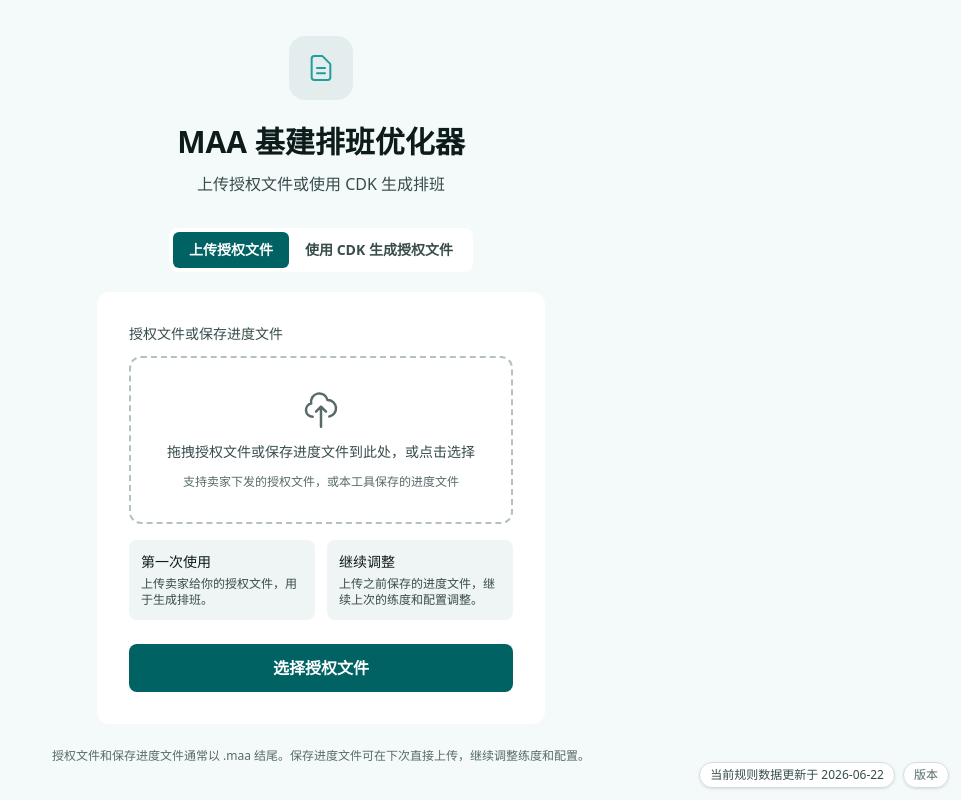
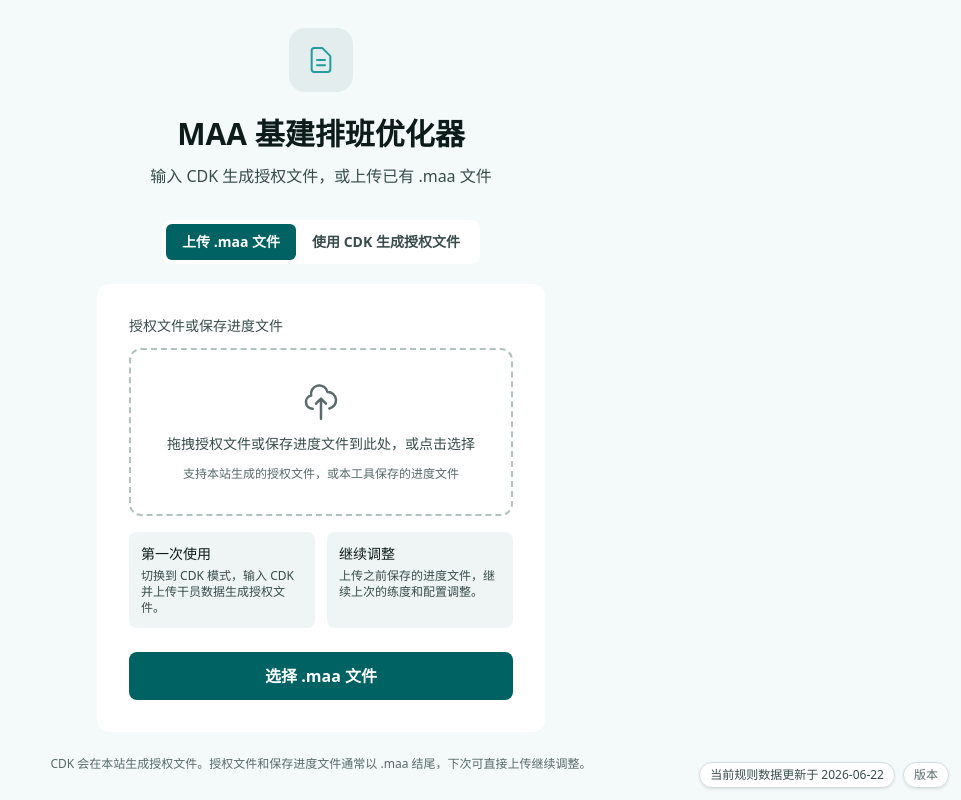
Before and after one commit to ntgmc/goofish-infrast-public, a React (Vite) app: page / in a window 1280 px wide. Both pictures are taken after a click on the button "一键生成排班". Shown: the whole page, without its empty margins (319-1280 px from the left). Built offline with nearby package versions, Linux system fonts and the light colour scheme; no server answers; the HTML template or start-up script is replaced by a standard one.

Commit message:
fix: align CDK license generation copy

```diff
--- a/src/lib/build-meta.ts
+++ b/src/lib/build-meta.ts
@@ -1,8 +1,8 @@
 // Auto-generated by scripts/generate-data.mjs
 // Do not edit this file directly.
 export const APP_BUILD_META = {
-  "frontend_version": "1.0.71",
-  "backend_version": "1.0.71",
+  "frontend_version": "1.0.73",
+  "backend_version": "1.0.73",
   "data_version": "data.0db7627899dd",
   "generated_at": "2026-06-22T10:51:45.732Z",
   "source_summary": "source=netlify/functions/efficiency-data.json; sha256=0db7627899dd; workplaces=14; trading_rule_groups=7; manufacturing_rule_groups=9; control_center_rules=13",
--- a/src/lib/license.ts
+++ b/src/lib/license.ts
@@ -48,7 +48,7 @@
     ok: false,
     error: {
       code: "INVALID_PREFIX",
-      message: "无法识别这个文件。请上传卖家下发的授权文件，或本工具保存的进度文件。",
+      message: "无法识别这个文件。请上传本站生成的授权文件，或本工具保存的进度文件。",
     },
   };
 }
--- a/src/pages/LandingPage.tsx
+++ b/src/pages/LandingPage.tsx
@@ -22,8 +22,8 @@
 const workflow = [
   {
     title: '准备数据',
-    description: '上传授权文件，或用 CDK 加 MAA 导出的干员数据文件生成授权文件。',
-    detail: '按页面提示上传文件，就能进入生成流程。',
+    description: '输入 CDK 并上传 MAA 导出的干员数据，在网站上生成授权文件。',
+    detail: '已有授权文件或保存进度文件时，也可以直接上传继续使用。',
   },
   {
     title: '计算方案',
@@ -45,7 +45,7 @@
 const screenshotSlots = [
   {
     title: '上传与 CDK 入口',
-    description: '进入工具后可以直接上传授权文件，也可以切换到 CDK 模式生成授权文件，适合首次使用和继续调整两种场景。',
+    description: '首次使用输入 CDK 生成授权文件；已有 .maa 文件时可直接上传，适合继续调整。',
     src: '/assets/previews/upload-entry.png',
   },
   {
@@ -107,7 +107,7 @@
                 一键生成可导入 MAA 的基建排班
               </h1>
               <p className="mt-6 max-w-[58ch] text-base leading-8 text-white/66 sm:text-lg">
-                上传授权文件或通过 CDK 生成授权文件，工具会自动计算干员、房间和无人机配置，直接导出可执行的排班 JSON。
+                输入 CDK 生成授权文件，或上传已有 .maa 文件。工具会自动计算干员、房间和无人机配置，直接导出可执行的排班 JSON。
               </p>
 
               <div className="mt-8 flex flex-col gap-3 sm:flex-row">
@@ -230,7 +230,7 @@
                 <div>
                   <p className="text-sm font-medium text-cyan-100">准备进入工具</p>
                   <h2 className="mt-3 max-w-2xl text-3xl font-semibold leading-tight tracking-[-0.02em] text-white sm:text-4xl">
-                    已经有授权文件或 CDK 时，可以直接开始
+                    拿到 CDK 或已有 .maa 文件时，可以直接开始
                   </h2>
                 </div>
                 <button
@@ -293,7 +293,7 @@
         <div className="border-b border-white/10 p-5 lg:border-b-0 lg:border-r">
           <p className="text-sm font-semibold text-white">从数据到排班文件</p>
           <div className="mt-5 space-y-4">
-            <PreviewRow label="输入" value="授权文件 / CDK" tone="cyan" index={0} />
+            <PreviewRow label="输入" value="CDK / .maa 文件" tone="cyan" index={0} />
             <PreviewRow label="计算" value="自动计算最优排班方案" tone="violet" index={1} />
             <PreviewRow label="输出" value="MAA 排班 JSON" tone="emerald" index={2} />
           </div>
--- a/src/pages/UploadPage.tsx
+++ b/src/pages/UploadPage.tsx
@@ -29,7 +29,7 @@
             MAA 基建排班优化器
           </h1>
           <p className="text-base text-ink-secondary">
-            上传授权文件或使用 CDK 生成排班
+            输入 CDK 生成授权文件，或上传已有 .maa 文件
           </p>
           <BuildMetaStrip placement="corner" />
         </div>
@@ -38,7 +38,7 @@
 
         <div className="mb-5 flex justify-center">
           <div className="inline-flex rounded-lg bg-surface-1 p-1">
-            <ModeButton label="上传授权文件" active={mode === 'license'} onClick={() => setMode('license')} />
+            <ModeButton label="上传 .maa 文件" active={mode === 'license'} onClick={() => setMode('license')} />
             <ModeButton label="使用 CDK 生成授权文件" active={mode === 'cdk'} onClick={() => setMode('cdk')} />
           </div>
         </div>
@@ -50,7 +50,7 @@
         )}
 
         <p className="mt-6 text-center text-xs text-ink-muted">
-          授权文件和保存进度文件通常以 .maa 结尾。保存进度文件可在下次直接上传，继续调整练度和配置。
+          CDK 会在本站生成授权文件。授权文件和保存进度文件通常以 .maa 结尾，下次可直接上传继续调整。
         </p>
       </div>
     </div>
@@ -155,7 +155,7 @@
                 拖拽授权文件或保存进度文件到此处，或点击选择
               </p>
               <p className="text-xs text-ink-muted">
-                支持卖家下发的授权文件，或本工具保存的进度文件
+                支持本站生成的授权文件，或本工具保存的进度文件
               </p>
               {selectedFileName && (
                 <p className="text-xs font-medium text-brand-400">
@@ -177,7 +177,7 @@
             <div className="rounded-lg bg-surface-2/60 p-3">
               <p className="text-sm font-medium text-ink-primary">第一次使用</p>
               <p className="mt-1 text-xs text-ink-secondary">
-                上传卖家给你的授权文件，用于生成排班。
+                切换到 CDK 模式，输入 CDK 并上传干员数据生成授权文件。
               </p>
             </div>
             <div className="rounded-lg bg-surface-2/60 p-3">
@@ -194,7 +194,7 @@
           disabled={loading}
           className="w-full rounded-lg bg-brand-600 px-6 py-3 font-semibold text-white transition-colors duration-150 hover:bg-brand-500 disabled:bg-surface-3 disabled:text-ink-muted"
         >
-          {loading ? '验证中...' : selectedFileName ? '验证并进入' : '选择授权文件'}
+          {loading ? '验证中...' : selectedFileName ? '验证并进入' : '选择 .maa 文件'}
         </button>
       </div>
     </div>
@@ -354,7 +354,7 @@
           disabled={loading || !confirmed || !operators || !code.trim() || !configValidation.ok}
           className="mt-5 w-full rounded-lg bg-brand-600 px-6 py-3 font-semibold text-white transition-colors duration-150 hover:bg-brand-500 disabled:bg-surface-3 disabled:text-ink-muted"
         >
-          {loading ? '正在生成授权文件...' : '兑换并生成授权文件'}
+          {loading ? '正在生成授权文件...' : '兑换 CDK 并生成授权文件'}
         </button>
       </section>
     </form>
```
Also changed, not shown: 2 other files (tests, documents, lock files or other folders).
